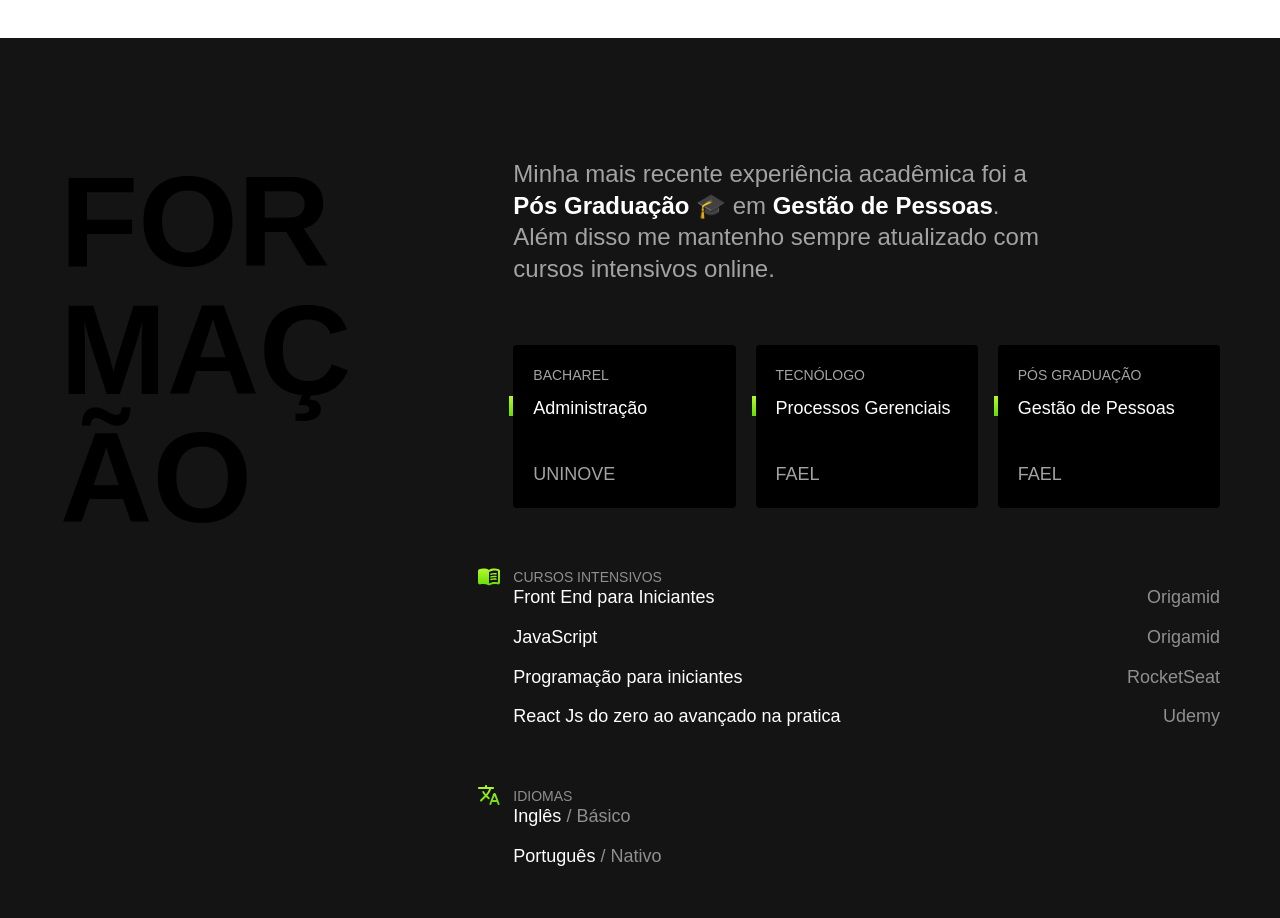
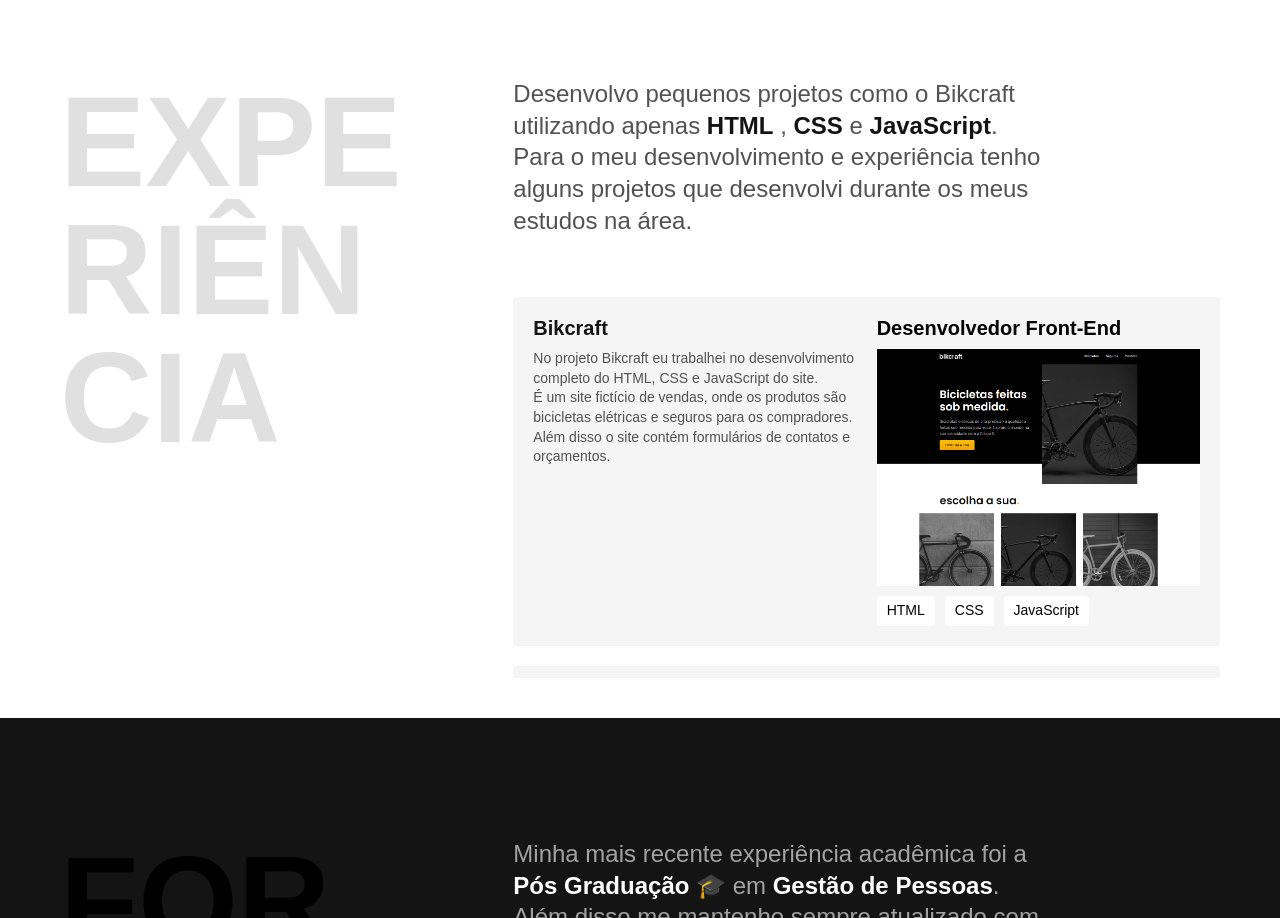
Before and after one commit to mauricioc08/app_nextjs, a Next.js app: page / in a window 1280 px wide. Shown: the part 513-1431 px from the top of the page. Built offline with nearby package versions, Linux system fonts and the light colour scheme.

Commit message:
project loaded

```diff
--- /dev/null
+++ b/pages/experiencia.js
@@ -0,0 +1,96 @@
+import Head from 'next/head'
+import Link from 'next/link'
+
+
+export default function Experiencia(props) {
+  return (
+
+    <section className="experiencia" id="experiencia" aria-label="Experiência">
+    <h2 className="subtitulo">Experiência</h2>
+    <div className="carousel">
+      <p className="experiencia-texto">Desenvolvo pequenos projetos como o Bikcraft utilizando apenas <strong>HTML</strong> , <strong>CSS</strong>  e <strong>JavaScript</strong>. Para o meu desenvolvimento e experiência tenho alguns projetos que desenvolvi durante os meus estudos na área.</p>
+
+      <div className="empresa">
+        <span className="empresa-ano">2022</span>
+        <h3 className="empresa-titulo"><a href="https://mauricioc08.github.io/bikcraft/" target="_blank">Bikcraft</a></h3>
+        <span className="empresa-titulo">Desenvolvedor Front-End</span>
+        <p className="empresa-texto">No projeto Bikcraft eu trabalhei no desenvolvimento completo do HTML, CSS e JavaScript do site.<br/> É um site fictício de vendas, onde os produtos são bicicletas elétricas e seguros para os compradores. Além disso o site contém formulários de contatos e orçamentos.</p>
+        <ul className="empresa-habilidades">
+          <img src="./img/bikcraft.jpg" alt="Imagem de um site de Bicicletas a venda"/>
+          <li>HTML</li>
+          <li>CSS</li>
+          <li>JavaScript</li>
+        </ul>
+      </div>
+
+      <div className="empresa">
+        <span className="empresa-ano">2022</span>
+        <h3 className="empresa-titulo"><a href="https://mauricioc08.github.io/Sitas-e-Peculiar/" target="_blank">Sitas&Peculiar</a></h3>
+        <span className="empresa-titulo">Desenvolvedor Front-End</span>
+        <p className="empresa-texto">(Sitas&peculiar) tem como objetivo mostrar algumas dicas e informações sobre espécies, alimentação, meio ambiente, criação de calopsitas e muito mais... <br/>
+
+          Importante ressaltar que esse é um projeto feito totalmente do zero, sem qualquer base de site para copiar (somente informações de veterinários e sites especialistas na criação de calopsitas.</p>
+        <ul className="empresa-habilidades">
+          <img src="./img/Sitas&Peculiar.jpg" alt="Foto de um site sobre calopsitas"/>
+          <li>HTML</li>
+          <li>CSS</li>
+        </ul>
+      </div>
+
+      <div className="empresa">
+        <span className="empresa-ano">2022</span>
+        <h3 className="empresa-titulo"><a href="https://mauricioc08.github.io/Clone_instagram/" target="_blank">Clone-Instagran</a></h3>
+        <span className="empresa-titulo">Desenvolvedor Front-End</span>
+        <p className="empresa-texto">No projeto Clone-Instagran eu trabalhei no desenvolvimento de uma pagina inicial de login do instagran.</p>
+        <ul className="empresa-habilidades">
+          <img src="./img/Instagram-Login.jpg" alt="Foto de um site, login do instragram"/>
+          <li>HTML</li>
+          <li>CSS</li>
+        </ul>
+      </div>
+
+      <div className="empresa">
+        <span className="empresa-ano">2022</span>
+        <h3 className="empresa-titulo"><a href="https://mauricioc08.github.io/netflix-clone/" target="_blank">Netflix-clone</a></h3>
+        <span className="empresa-titulo">Desenvolvedor Front-End</span>
+        <p className="empresa-texto">Um projeto de um site simples e responsivo baseado no Layout da Netflix, onde você pode acessar alguns conteúdos de trailers ao clicar no filme, série ou conteúdo desejado.</p>
+        <ul className="empresa-habilidades">
+          <img src="./img/Netflix-clone.jpg" alt="Foto de um site clone da netflix"/>
+          <li>HTML</li>
+          <li>CSS</li>
+          <li>JavaScript</li>
+        </ul>
+      </div>
+
+      <div className="empresa">
+        <span className="empresa-ano">2022</span>
+        <h3 className="empresa-titulo"><a href="https://mauricioc08.github.io/Calculador-de-IMC/" target="_blank"> Calculador-de-IMC</a></h3>
+        <span className="empresa-titulo">Desenvolvedor Front-End</span>
+        <p className="empresa-texto">Um calculador de imc simples, onde você pode calcular se está a acima, a baixo ou no peso ideal segundo o IMC (Índice de Massa Corporal) pelo seu peso e altura.</p>
+        <ul className="empresa-habilidades">
+          <img src="./img/Calculador-imc.jpg" alt="Foto de um site sobre calcular imc"/>
+          <li>HTML</li>
+          <li>CSS</li>
+          <li>JavaScript</li>
+        </ul>
+      </div>
+
+      <div className="empresa">
+        <span className="empresa-ano">2022</span>
+        <h3 className="empresa-titulo"><a href="https://mauricioc08.github.io/page-flexbox-origamid/" target="_blank">Page-flexbox-origamid</a></h3>
+        <span className="empresa-titulo">Desenvolvedor Front-End</span>
+        <p className="empresa-texto">Uma pagina feita no curso de front-end da Origamid com layout responsivo toda feita usando flexbox.</p>
+        <ul className="empresa-habilidades">
+          <img src="./img/Flexbox-page.jpg" alt="Foto de um site colorido usando elementos do flexbox"/>
+          <li>HTML</li>
+          <li>CSS</li>
+        </ul>
+      </div>
+
+    </div>
+    </section>
+
+
+
+  )
+}
--- a/pages/formacao.js
+++ b/pages/formacao.js
@@ -6,34 +6,34 @@ import imageLogo from '../public/img/minha_foto.jpg'
 
 export default function Formacao(props) {
   return (
-    <section class="formacao" id="formacao" aria-label="Formação">
-      <div class="formacao-container">
-        <h2 class="subtitulo">Formação</h2>
+    <section className="formacao" id="formacao" aria-label="Formação">
+      <div className="formacao-container">
+        <h2 className="subtitulo">Formação</h2>
         <div>
-          <p class="formacao-texto">
+          <p className="formacao-texto">
             Minha mais recente experiência acadêmica foi a <strong>Pós Graduação</strong>  🎓 em <strong> Gestão de Pessoas</strong>. Além disso me mantenho sempre atualizado com cursos intensivos online.
           </p>
 
-          <ul class="faculdade-lista">
-            <li class="faculdade">
-              <span class="faculdade-tipo">Bacharel</span>
-              <h3 class="faculdade-curso">Administração</h3>
-              <span class="faculdade-instituicao">UNINOVE</span>
+          <ul className="faculdade-lista">
+            <li className="faculdade">
+              <span className="faculdade-tipo">Bacharel</span>
+              <h3 className="faculdade-curso">Administração</h3>
+              <span className="faculdade-instituicao">UNINOVE</span>
             </li>
-            <li class="faculdade">
-              <span class="faculdade-tipo">TECNÓLOGO</span>
-              <h3 class="faculdade-curso">Processos Gerenciais</h3>
-              <span class="faculdade-instituicao">FAEL</span>
+            <li className="faculdade">
+              <span className="faculdade-tipo">TECNÓLOGO</span>
+              <h3 className="faculdade-curso">Processos Gerenciais</h3>
+              <span className="faculdade-instituicao">FAEL</span>
             </li>
-            <li class="faculdade">
-              <span class="faculdade-tipo">Pós Graduação</span>
-              <h3 class="faculdade-curso">Gestão de Pessoas</h3>
-              <span class="faculdade-instituicao">FAEL</span>
+            <li className="faculdade">
+              <span className="faculdade-tipo">Pós Graduação</span>
+              <h3 className="faculdade-curso">Gestão de Pessoas</h3>
+              <span className="faculdade-instituicao">FAEL</span>
             </li>
           </ul>
 
-          <div class="formacao-extra">
-            <div class="cursos">
+          <div className="formacao-extra">
+            <div className="cursos">
               <h3>Cursos Intensivos</h3>
               <ul>
                 <li>Front End para Iniciantes<span>Origamid</span></li>
@@ -43,7 +43,7 @@ export default function Formacao(props) {
               </ul>
             </div>
 
-            <div class="idiomas">
+            <div className="idiomas">
               <h3>Idiomas</h3>
               <ul>
                 <li>Inglês <span>/ Básico</span></li>
--- a/pages/header.js
+++ b/pages/header.js
@@ -4,16 +4,16 @@ import Link from 'next/link'
 export default function Header(props) {
   return (
 
-    <header class="header">
-    <h1><a href="./index.html">Mauricio Cassiano</a></h1>
+    <header className="header">
+    <Link href="/"><h1><a>Mauricio Cassiano</a></h1></Link>
     <nav>
-      <ul class="header-menu">
+      <ul className="header-menu">
         <li><a href="#experiencia">Experiencia</a></li>
         <li><a href="#formacao">Formação</a></li>
         <li><a href="#contato">Contato</a></li>
       </ul>
     </nav>
-  </header>
+    </header>
 
   )
 }
--- a/pages/index.js
+++ b/pages/index.js
@@ -4,6 +4,7 @@ import Header from './header'
 import Main from './introducao'
 import Footer from './footer'
 import Formacao from './formacao'
+import Experiencia from './experiencia'
 
 export default function Home() {
   return (
@@ -11,6 +12,7 @@ export default function Home() {
 
     <Header/>
     <Main/>
+    <Experiencia/>
     <Formacao/>
     <Footer/>
 
--- a/pages/introducao.js
+++ b/pages/introducao.js
@@ -5,7 +5,7 @@ import Header from './header'
 export default function Main(props) {
   return (
 
-    <main class="introducao">
+    <main className="introducao">
       <img src="./img/minha_foto.jpg" alt="foto perfil"/>
       <div>
         <h1>Desenvolvedor <br/> Front-End</h1>
--- a/styles/globals.css
+++ b/styles/globals.css
@@ -175,6 +175,129 @@ img {
 
   .introducao img {
     display: none;
+  }
+}
+
+/*Experiência*/
+
+.experiencia {
+  max-width: 1200px;
+  padding: 40px 20px;
+  margin: 0 auto;
+  display: grid;
+  grid-template-columns: 1fr 2fr;
+  gap: 100px;
+}
+
+.carousel {
+  height: 37.5rem;
+  overflow-y: auto;
+}
+
+.experiencia .subtitulo {
+  color: #e0e0e0;
+}
+
+.experiencia-texto {
+  font-size: 1.5rem;
+  line-height: 1.33;
+  margin-bottom: 60px;
+  max-width: 40ch;
+  color: #525252;
+}
+
+.experiencia-texto strong {
+  color: #141414;
+}
+
+.empresa {
+  display: grid;
+  grid-template-columns: 1fr 1fr;
+  gap: 10px 20px;
+  padding: 20px;
+  background: #f5f5f5;
+  margin-bottom: 20px;
+  border-radius: 4px;
+  position: relative;
+}
+
+.empresa::before {
+  content: "";
+  display: block;
+  width: 4px;
+  height: 20px;
+  background: linear-gradient(#b6f829, #67dd0a);
+  position: absolute;
+  top: 20px;
+  left: -4px;
+}
+
+.empresa-ano {
+  position: absolute;
+  top: 22px;
+  left: -100px;
+  color: #525252;
+  font-size: 0.875rem;
+  width: 80px;
+  text-align: right;
+}
+
+.empresa-titulo {
+  font-size: 1.25rem;
+  line-height: 1.1;
+  font-weight: bold;
+}
+
+.empresa-titulo a {
+  color: #141414;
+}
+
+.empresa-texto {
+  font-size: 0.875rem;
+  line-height: 1.4;
+  color: #525252;
+}
+
+.empresa-habilidades {
+  display: flex;
+  flex-wrap: wrap;
+  gap: 10px;
+  align-content: flex-start;
+}
+
+.empresa-habilidades li {
+  font-size: 0.875rem;
+  line-height: 1.4;
+  border-radius: 4px;
+  background: #fff;
+  padding: 5px 10px;
+}
+
+@media (max-width: 800px) {
+  .experiencia {
+    grid-template-columns: 1fr;
+    gap: 40px;
+  }
+
+  .experiencia .subtitulo {
+    color: #141414;
+  }
+
+  .experiencia-texto {
+    font-size: 1.25rem;
+  }
+
+  .empresa-ano {
+    position: initial;
+    order: 1;
+    width: initial;
+    text-align: left;
+  }
+}
+
+@media (max-width: 800px) {
+  .empresa {
+    grid-template-columns: 1fr;
   }
 }
 
```
